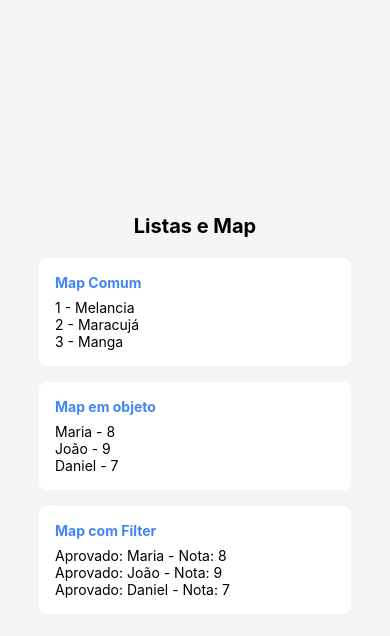
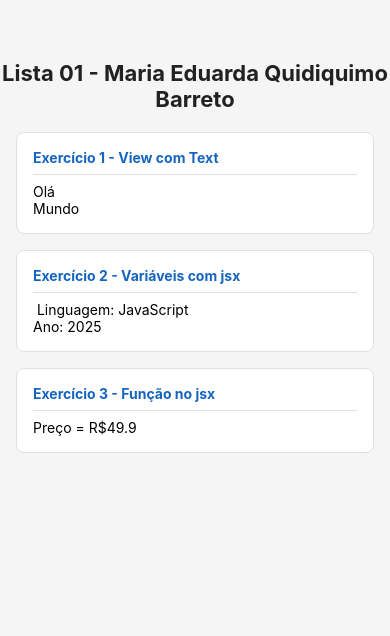
Before and after one commit to maria-quidiquimo/projeto-mobile, a React Native app in the folder first-app/: screen / in a window 390 px wide. Shown: the top 636 px of the page. Built offline with nearby package versions, Linux system fonts and the light colour scheme.

Commit message:
colocando informações nos arquivos e fazendo lista 01

```diff
--- a/first-app/src/App.js
+++ b/first-app/src/App.js
@@ -1,10 +1,11 @@
 import { StatusBar } from 'expo-status-bar';
 import { StyleSheet, Text, View } from 'react-native';
 import Exemplo04 from './jsx_examples/exemplo-04-listas';
+import Lista01 from './exercícios-jsx/lista-01';
 
 export default function App() {
   return (
-    <Exemplo04 />
+    <Lista01 />
   );
 }
 
--- a/first-app/src/exercícios-jsx/lista-01.js
+++ b/first-app/src/exercícios-jsx/lista-01.js
@@ -0,0 +1,64 @@
+import { View, Text, ScrollView, StyleSheet } from "react-native";
+
+export default function Lista01() {
+    const linguagem = "JavaScript"
+    const ano = 2025
+    const preco = 49.9
+
+    function formatarPreco(){
+        return preco
+    }
+  return (
+    <ScrollView style={styles.container}>
+      <Text style={styles.titulo}>Lista 01 - Maria Eduarda Quidiquimo Barreto</Text>
+
+      <View style={styles.card}>
+        <Text style={styles.label}>Exercício 1 - View com Text</Text>
+        <Text style={styles.exemplo}>Olá</Text>
+        <Text style={styles.exemplo}>Mundo</Text>
+      </View>
+      {/* ------------------------------------------------------------------------- */}
+      <View style={styles.card}>
+        <Text style={styles.label}>Exercício 2 - Variáveis com jsx</Text>
+        <Text> Linguagem: {linguagem}</Text>
+        <Text>Ano: {ano}</Text>
+      </View>
+      {/* --------------------------------------------------------------------------------- */}
+      <View style={styles.card}>
+        <Text style={styles.label}>Exercício 3 - Função no jsx</Text>
+        <Text>Preço = R${preco}</Text>
+      </View>
+    </ScrollView>
+  );
+}
+
+
+const styles = StyleSheet.create({
+  container: { flex: 1, backgroundColor: "#F5F5F5", paddingTop: 60 },
+  titulo: {
+    fontSize: 22,
+    fontWeight: "bold",
+    textAlign: "center",
+    marginBottom: 20,
+    color: "#212121",
+  },
+  card: {
+    backgroundColor: "#FFF",
+    marginHorizontal: 16,
+    marginBottom: 16,
+    padding: 16,
+    borderRadius: 8,
+    borderWidth: 1,
+    borderColor: "#E0E0E0",
+  },
+  label: {
+    fontSize: 14,
+    fontWeight: "bold",
+    color: "#1565C0",
+    marginBottom: 8,
+    borderBottomWidth: 1,
+    borderBottomColor: "#E0E0E0",
+    paddingBottom: 8,
+  },
+  texto: { fontSize: 14, color: "#424242", lineHeight: 22 },
+});
--- a/first-app/src/jsx_examples/exemplo-01-estruturas.js
+++ b/first-app/src/jsx_examples/exemplo-01-estruturas.js
@@ -7,7 +7,7 @@ import { View, Text, StyleSheet } from "react-native";
 export default function Exemplo01() {
   return (
     <View style={styles.container}>
-      <Text style={styles.titulo}> Etrutura Padrão</Text>
+      <Text style={styles.titulo}> Estrutura Padrão</Text>
       <Text style={styles.subtitulo}>Padrão com</Text>
       <Text style={styles.exemplo}>Olá SENAI</Text>
     </View>
@@ -15,7 +15,7 @@ export default function Exemplo01() {
 }
 //para acessar, chamamos o styles.componentes styles é o objeto e para acesar seu componente colocamos o.
 //só tem 1 view retornando
-//nromalmente não utilizamos o fragment, mas sim a view pq ela é estilizável e tals
+//normalmente não utilizamos o fragment, mas sim a view pq ela é estilizável e tals
 
 // as configurações do estilo dos compomentes é feito aqui fora
 
```
Also changed, not shown: first-app/src/exercícios-jsx/lista-02.js (+44 -0 lines), first-app/src/exercícios-jsx/lista-03.js (+44 -0 lines).
